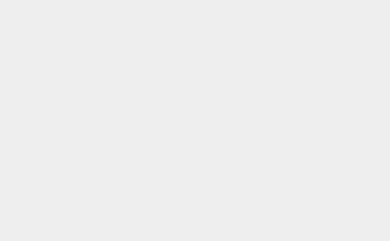
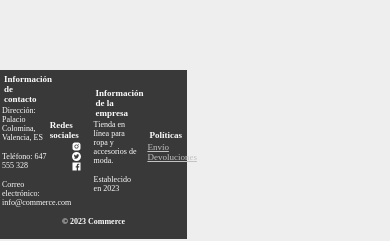
Before and after one commit to alberttsg/FrontEnd-Ecommerce, a React (Vite) app in the folder vite-project/: page / in a window 390 px wide. Shown: the part 605-846 px from the top of the page. Built offline with nearby package versions, Linux system fonts and the light colour scheme; no server answers.

Commit message:
we makes change in the styles footer

```diff
--- a/vite-project/src/componentes/Footer/Footer.jsx
+++ b/vite-project/src/componentes/Footer/Footer.jsx
@@ -1,7 +1,7 @@
 
 import React from 'react';
 import './Footer.scss';
-import { TwitterCircleFilled,FacebookFilled, InstagramFilled } from '@ant-design/icons';
+import { TwitterCircleFilled, FacebookFilled, InstagramFilled } from '@ant-design/icons';
 
 const Footer = () => {
   return (
@@ -16,20 +16,20 @@ const Footer = () => {
           </div>
           <div className="footer-section">
             <h4>Redes sociales</h4>
-              <ul>
-                <li><InstagramFilled/></li>
-                <li><TwitterCircleFilled/> </li>
-                <li><FacebookFilled/></li>
+            <ul className='social-networks'>
+              <li><InstagramFilled /></li>
+              <li><TwitterCircleFilled /> </li>
+              <li><FacebookFilled /></li>
             </ul>
           </div>
           <div className="footer-section">
             <h4>Información de la empresa</h4>
-              <p>Tienda en línea para ropa y accesorios de moda</p>
+            <p>Tienda en línea para ropa y accesorios de moda.</p>
             <p>Establecido en 2023</p>
           </div>
           <div className="footer-section">
             <h4 className='politics'>Políticas</h4>
-              <ul>
+            <ul className='politics-ul'>
               <li><a href="#">Envío</a></li>
               <li><a href="#">Devoluciones</a></li>
             </ul>
--- a/vite-project/src/componentes/Footer/Footer.scss
+++ b/vite-project/src/componentes/Footer/Footer.scss
@@ -2,11 +2,11 @@
   background-color: #3a3939;
   color: rgb(254, 254, 254);
   // padding: 50px 0;
-  // position: fixed;
-  height: 15vh;
+  position: fixed;
+  height: 25vh;
   width: 100%;
   // left: 0;
-  // bottom: 0;
+  bottom: 0;
 
   .footer-container {
    height: 15vh;
@@ -25,10 +25,12 @@
 
     .footer-section {
       width: 25%;
+      align-self: center;
       // margin-bottom: 20px;
 
       h4 {
         font-weight: bold;
+        padding: 2px;
         // margin-bottom: 10px;
       }
 
@@ -66,14 +68,38 @@
     text-align: center;
     font-size: 14px;
     font-size: 16px;
-    //   margin-right: 1rem;
-    //   float: inline-end;
-  }
-  p{
-    // margin: 1rem;
+      // margin-right: 1rem;
+      // float: inline-end;
+      display: flex;
+      justify-content: center;
+      align-items: center;
+      width: 100%;
   }
 }
 
 .politics {
   margin-left: 1.9rem;
 }
+
+@media only screen and (max-width: 480px) {
+  .footer{
+    height: 20vh;
+    width: 48%;
+  }
+  .footer-container{
+    padding: 2px !important;
+    font-size: 9px;
+  }
+  p{
+    font-size: 8px !important;
+  }
+  .politics-ul{
+    padding-left: 0.5rem !important;
+  }
+  .politics{
+    margin-left: 0.5rem;
+  }
+  .social-networks{
+    padding-left: 1.5rem !important;
+  }
+}
```
Lines whose indentation alone changed are shown as unchanged.
